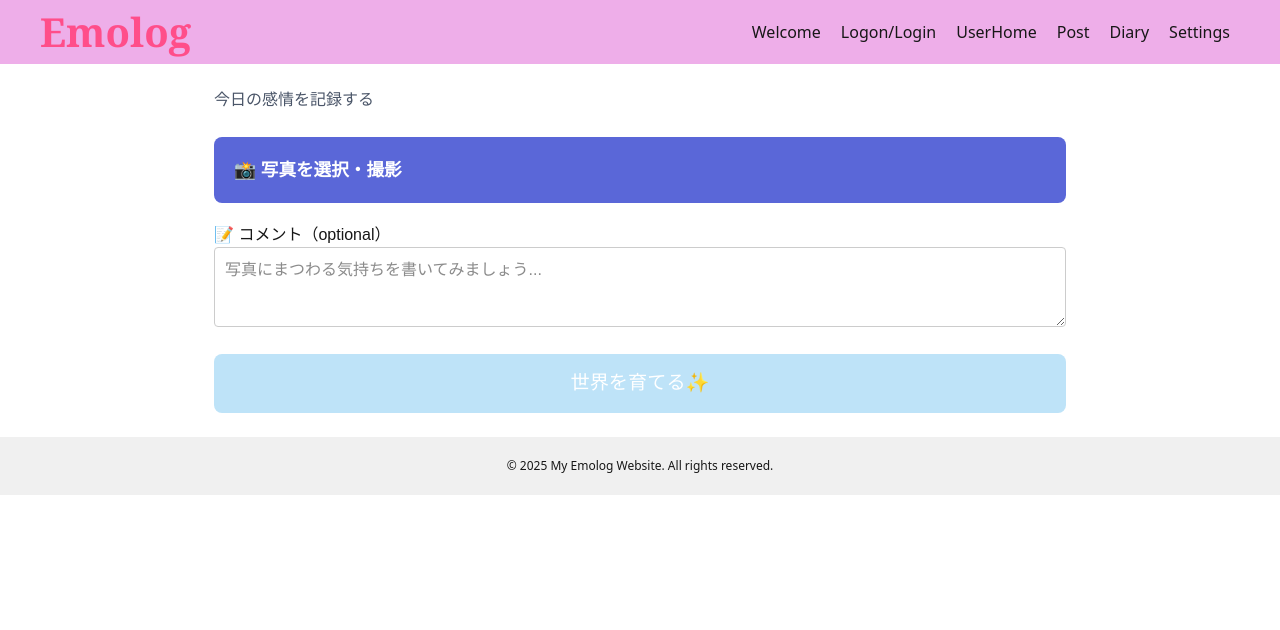
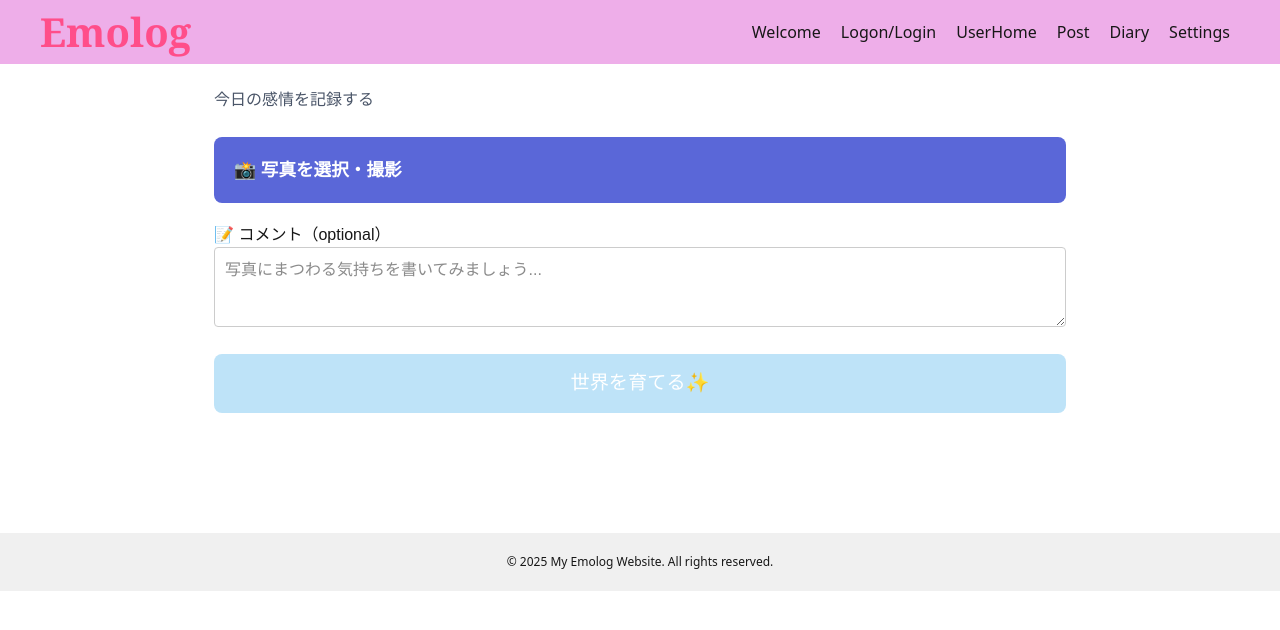
Before and after one commit to jphacks/tk_b_2510, a Next.js app in the folder frontend/: page /post in a window 1280 px wide. Shown: the top 630 px of the page. Built offline with nearby package versions, Linux system fonts and the light colour scheme; no server answers; sample sign-in values are in the browser's storage.

Commit message:
[update]Postページの更新

```diff
--- a/frontend/src/app/post/page.css
+++ b/frontend/src/app/post/page.css
@@ -17,7 +17,8 @@
     width: 100%;
     max-width: 900px;
     box-sizing: border-box;
-    padding: 24px;
+    /* 底部に余裕を作ってフッターとの距離を確保 */
+    padding: 24px 24px 120px;
     display: flex;
     flex-direction: column;
     align-items: stretch;
```
